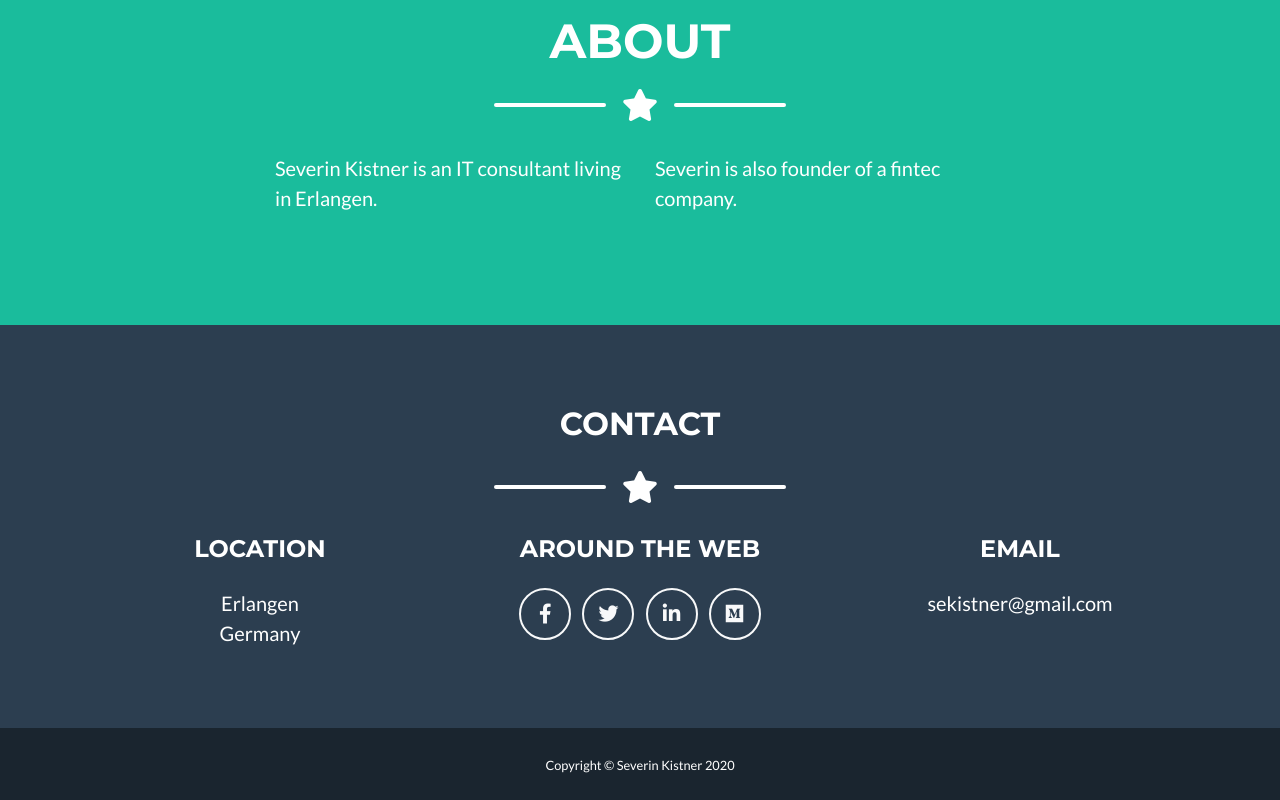
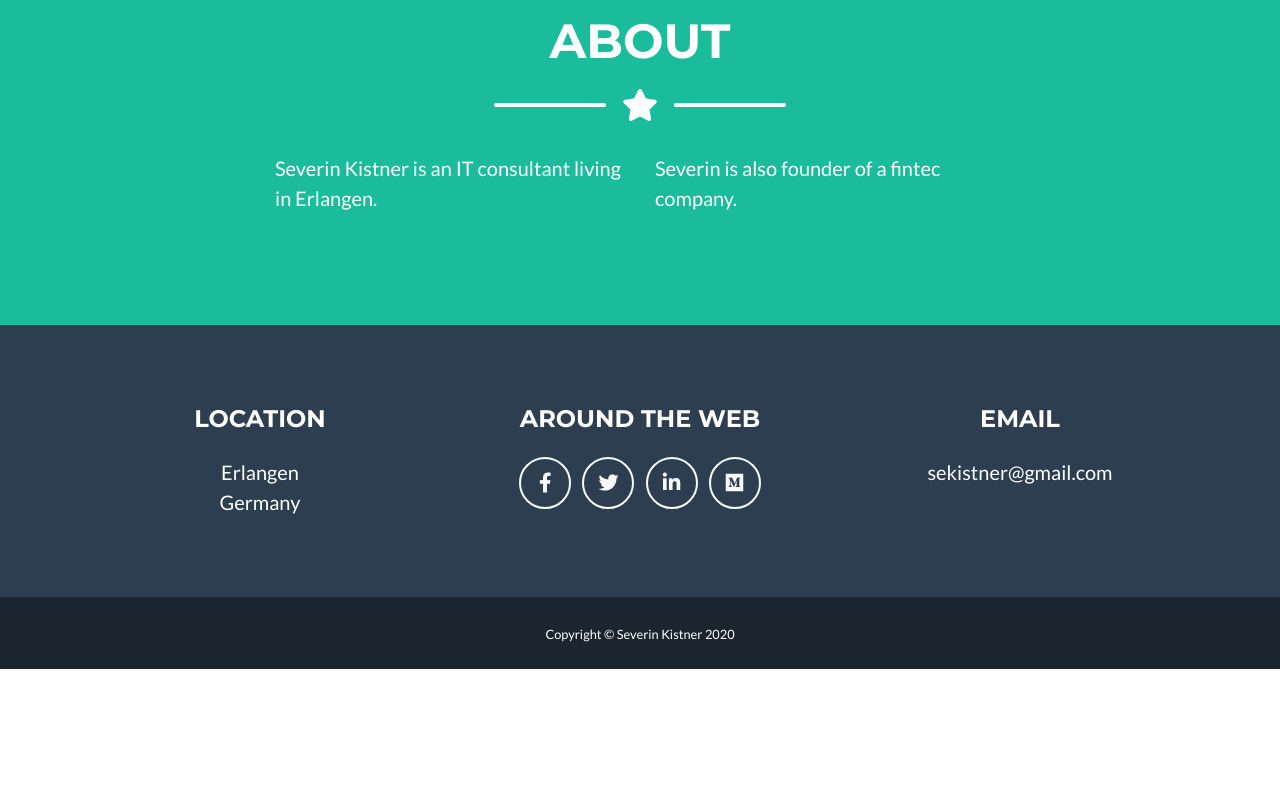
Before and after one commit to sekistner/sekistner.github.io, a website with bundled scripts: page index.html in a window 1280 px wide. Shown: the part 1198-1998 px from the top of the page. After the commit the page ends 1867 px from the top, so only its background shows below. Built offline with nearby package versions, Linux system fonts and the light colour scheme.

Commit message:
remove contacts

```diff
--- a/index.html
+++ b/index.html
@@ -132,17 +132,6 @@
   <footer class="footer text-center" id="contact">
     <div class="container">
 
-      <!-- About Section Heading -->
-      <h2 class="page-section-heading text-center text-uppercase text-white">Contact</h2>
-
-      <!-- Icon Divider -->
-      <div class="divider-custom divider-light">
-        <div class="divider-custom-line"></div>
-        <div class="divider-custom-icon">
-          <i class="fas fa-star"></i>
-        </div>
-        <div class="divider-custom-line"></div>
-      </div>
       <div class="row">
 
         <!-- Footer Location -->
```
